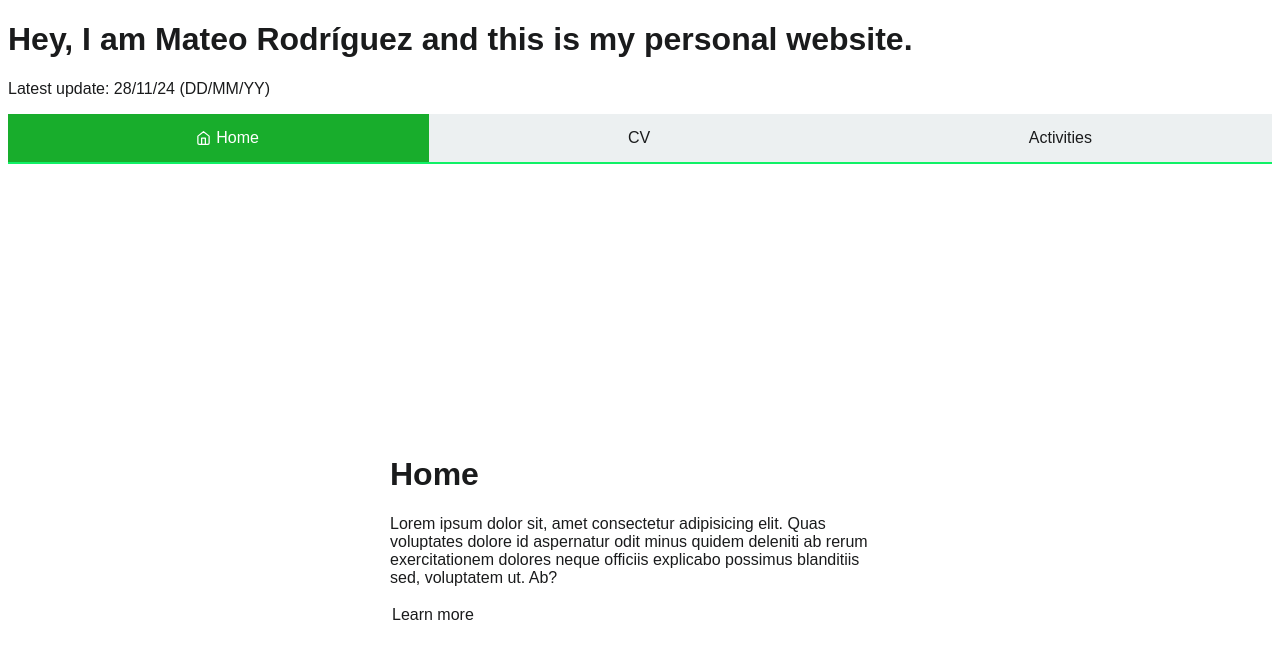
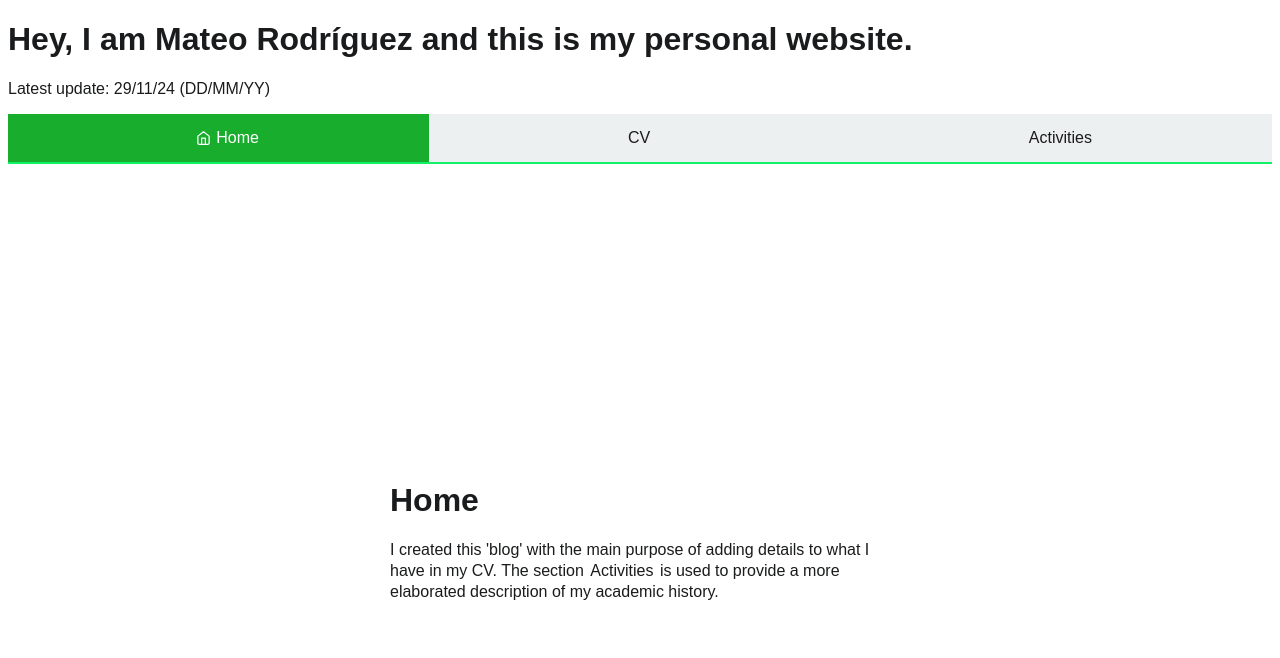
Before and after one commit to mateors6/mateors6.github.io, a plain HTML site: page index.html in a window 1280 px wide. Drawn offline with Linux system fonts and the light colour scheme.

Commit message:
Update index.html

```diff
--- a/index.html
+++ b/index.html
@@ -6,7 +6,7 @@
 
 <body>
   <h1> Hey, I am Mateo Rodríguez and this is my personal website.</h1>
-  <p> Latest update: 28/11/24 (DD/MM/YY)</p>
+  <p> Latest update: 29/11/24 (DD/MM/YY)</p>
 </body>
 
 
@@ -131,8 +131,8 @@ input[type="radio"]:checked + .page{
     <div class="page home-page">
       <div class="page-contents">
         <h1>Home</h1>
-        <p>Lorem ipsum dolor sit, amet consectetur adipisicing elit. Quas voluptates dolore id aspernatur odit minus quidem deleniti ab rerum exercitationem dolores neque officiis explicabo possimus blanditiis sed, voluptatem ut. Ab?</p>
-        <p><label for="CV">Learn more</label></p>
+        <p> I created this 'blog' with the main purpose of adding details to what I have in my CV. The section  <label for="Activities"> Activities</label> is used to provide a more elaborated description of my academic history. </p>
+
       </div>
     </div>
     <label class="nav" for="home">
@@ -161,7 +161,6 @@ input[type="radio"]:checked + .page{
       <div class="page-contents">
         <h1>Activities</h1>
         <p>Eaque accusamus magnam error unde nam, atque provident omnis fugiat quam necessitatibus vel nulla sed quibusdam fuga veritatis assumenda alias quidem asperiores?</p>
-        <p><a href="#">Get in touch</a></p>
       </div>
     </div>
     <label class="nav" for="Activities">
```
